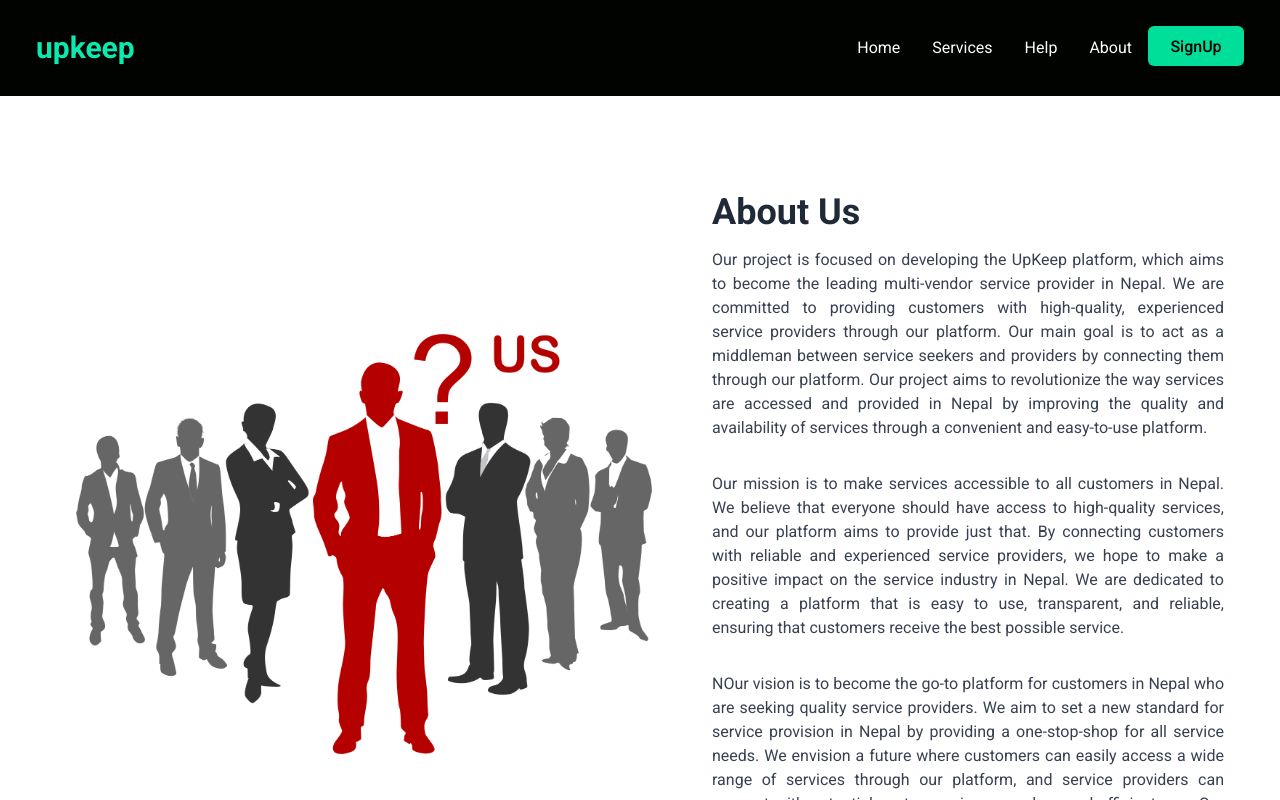
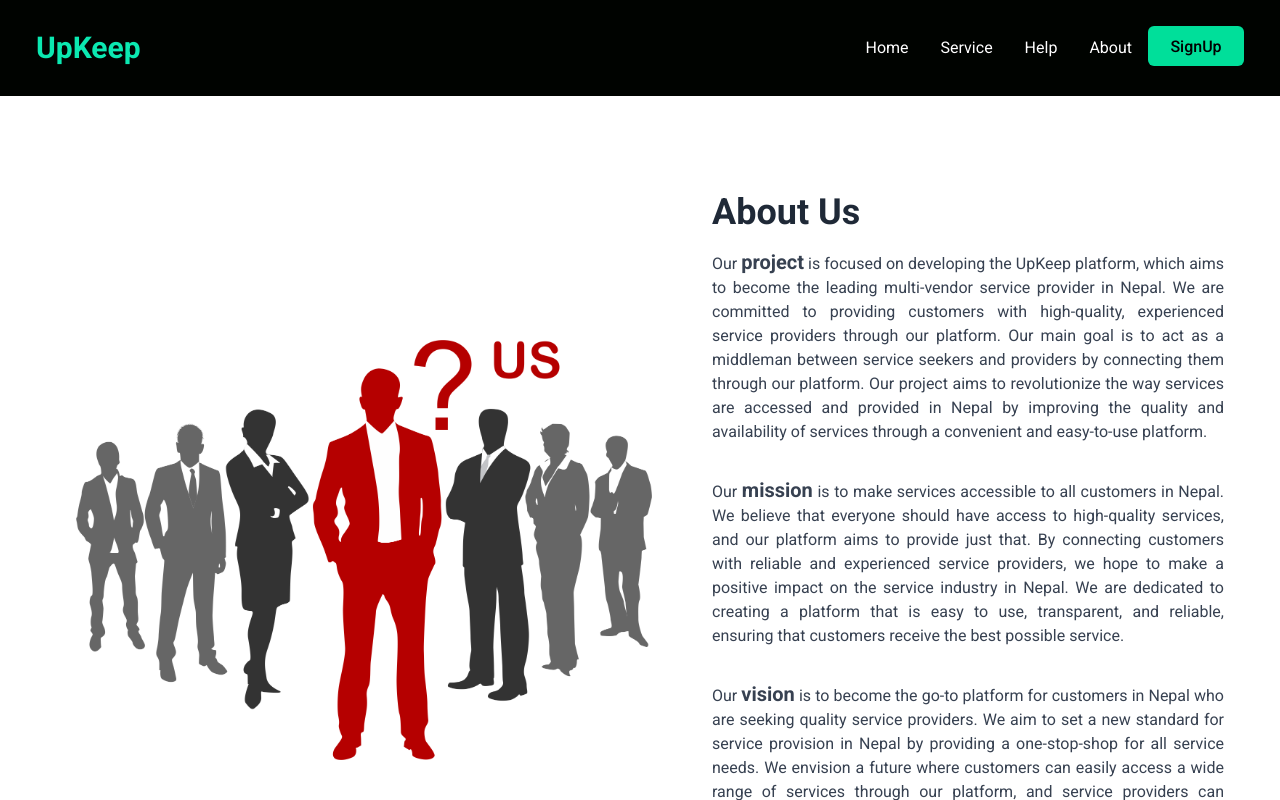
Before and after one commit to sudipkumarmahato/upkeep, a React (Create React App) app in the folder client/: page /about in a window 1280 px wide. Shown: the top 800 px of the page. Built offline with nearby package versions, Linux system fonts and the light colour scheme; the HTML template or start-up script is replaced by a standard one.

Commit message:
hot  fixes

```diff
--- /dev/null
+++ b/client/src/components/FAQ.jsx
@@ -0,0 +1,13 @@
+import React from 'react';
+
+const FAQ = () => {
+    return (
+        <>
+            <div className="mt-2 ml-4 text-gray-700">
+                <p>answer</p>
+            </div>
+        </>
+    );
+};
+
+export default FAQ;
--- a/client/src/components/Features.jsx
+++ b/client/src/components/Features.jsx
@@ -7,7 +7,7 @@ const Features = () => {
                 <h1 className="h1 mb-4 text-white text-6xl font-bold">
                     Embrace the ease of Vendor solutions
                 </h1>
-                <p className="text-xl text-gray-600">
+                <p className="text-xl text-center  text-white">
                     our platform simplifies multi-vendor management for your
                     convenience and services at people doorstep.
                 </p>
--- a/client/src/components/Navbar.jsx
+++ b/client/src/components/Navbar.jsx
@@ -12,13 +12,15 @@ const Navbar = () => {
     return (
         <div className="flex justify-between items-center h-24 max-w-[1240px] mx-auto px-4 text-white">
             <Link to="/" className="w-full text-3xl font-bold text-[#0be9b1]">
-                upkeep
+                UpKeep
             </Link>
             <ul className="hidden md:flex">
                 <Link to="/Home" className="p-4">
                     Home
                 </Link>
-                <li className="p-4">Services</li>
+                <Link to="/Home" className="p-4">
+                    Service
+                </Link>
                 <Link to="/help" className="p-4">
                     Help
                 </Link>
--- a/client/src/components/Team.jsx
+++ b/client/src/components/Team.jsx
@@ -4,14 +4,13 @@ export const Team = () => {
     return (
         <>
             <div class="bg-white px-40 py-24 sm:py-32">
-                <div class="ml-[230px] grid max-w-7xl gap-y-20 gap-x-8 px-6 lg:px-8 xl:grid-cols-3">
+                <div class="ml-[400px] grid max-w-7xl gap-y-20 gap-x-8 px-6 lg:px-8 xl:grid-cols-3">
                     <div class="max-w-2xl ml-10">
                         <h2 class="text-3xl font-bold tracking-tight text-gray-900 sm:text-4xl">
                             Meet Our Developer
                         </h2>
                         <p class="mt-6 text-lg leading-8 text-gray-600">
-                            Backend developer at AITC Kathmandu and also the
-                            President of the Web Development Club.
+                            Backend developer at AITC Kathmandu.
                         </p>
                     </div>
 
--- a/client/src/components/Testimonials.jsx
+++ b/client/src/components/Testimonials.jsx
@@ -6,7 +6,7 @@ function Testimonials() {
             <div className="max-w-6xl mx-auto px-4 sm:px-6">
                 <div className="py-12 md:py-20">
                     <div className="max-w-3xl mx-auto text-center pb-12 md:pb-16">
-                        <h2 className="h2 mb-4 text-white text-4xl font-bold">
+                        <h2 className="h2 mb-4 text-red-500 text-4xl font-bold">
                             Join our multi-vendor platform based in Nepal and
                             trust us like 100+ vendors worldwide.
                         </h2>
--- a/client/src/pages/About.jsx
+++ b/client/src/pages/About.jsx
@@ -26,41 +26,42 @@ const About = () => {
                         About Us
                     </h2>
                     <p className="text-md text-justify   text-gray-700 mb-8">
-                        Our project is focused on developing the UpKeep
-                        platform, which aims to become the leading multi-vendor
-                        service provider in Nepal. We are committed to providing
-                        customers with high-quality, experienced service
-                        providers through our platform. Our main goal is to act
-                        as a middleman between service seekers and providers by
-                        connecting them through our platform. Our project aims
-                        to revolutionize the way services are accessed and
-                        provided in Nepal by improving the quality and
-                        availability of services through a convenient and
-                        easy-to-use platform.
+                        Our <span className="font-bold text-xl">project</span>{' '}
+                        is focused on developing the UpKeep platform, which aims
+                        to become the leading multi-vendor service provider in
+                        Nepal. We are committed to providing customers with
+                        high-quality, experienced service providers through our
+                        platform. Our main goal is to act as a middleman between
+                        service seekers and providers by connecting them through
+                        our platform. Our project aims to revolutionize the way
+                        services are accessed and provided in Nepal by improving
+                        the quality and availability of services through a
+                        convenient and easy-to-use platform.
                     </p>
                     <p className="text-md text-justify text-gray-700 mb-8">
-                        Our mission is to make services accessible to all
-                        customers in Nepal. We believe that everyone should have
-                        access to high-quality services, and our platform aims
-                        to provide just that. By connecting customers with
-                        reliable and experienced service providers, we hope to
-                        make a positive impact on the service industry in Nepal.
-                        We are dedicated to creating a platform that is easy to
-                        use, transparent, and reliable, ensuring that customers
+                        Our <span className="font-bold text-xl">mission</span>{' '}
+                        is to make services accessible to all customers in
+                        Nepal. We believe that everyone should have access to
+                        high-quality services, and our platform aims to provide
+                        just that. By connecting customers with reliable and
+                        experienced service providers, we hope to make a
+                        positive impact on the service industry in Nepal. We are
+                        dedicated to creating a platform that is easy to use,
+                        transparent, and reliable, ensuring that customers
                         receive the best possible service.
                     </p>
                     <p className="text-md text-justify text-gray-700 mb-8">
-                        NOur vision is to become the go-to platform for
-                        customers in Nepal who are seeking quality service
-                        providers. We aim to set a new standard for service
-                        provision in Nepal by providing a one-stop-shop for all
-                        service needs. We envision a future where customers can
-                        easily access a wide range of services through our
-                        platform, and service providers can connect with
-                        potential customers in a seamless and efficient way. Our
-                        ultimate goal is to create a platform that benefits both
-                        service providers and customers, providing value and
-                        convenience to all.
+                        Our <span className="font-bold text-xl">vision</span> is
+                        to become the go-to platform for customers in Nepal who
+                        are seeking quality service providers. We aim to set a
+                        new standard for service provision in Nepal by providing
+                        a one-stop-shop for all service needs. We envision a
+                        future where customers can easily access a wide range of
+                        services through our platform, and service providers can
+                        connect with potential customers in a seamless and
+                        efficient way. Our ultimate goal is to create a platform
+                        that benefits both service providers and customers,
+                        providing value and convenience to all.
                     </p>
                 </div>
             </div>
```
